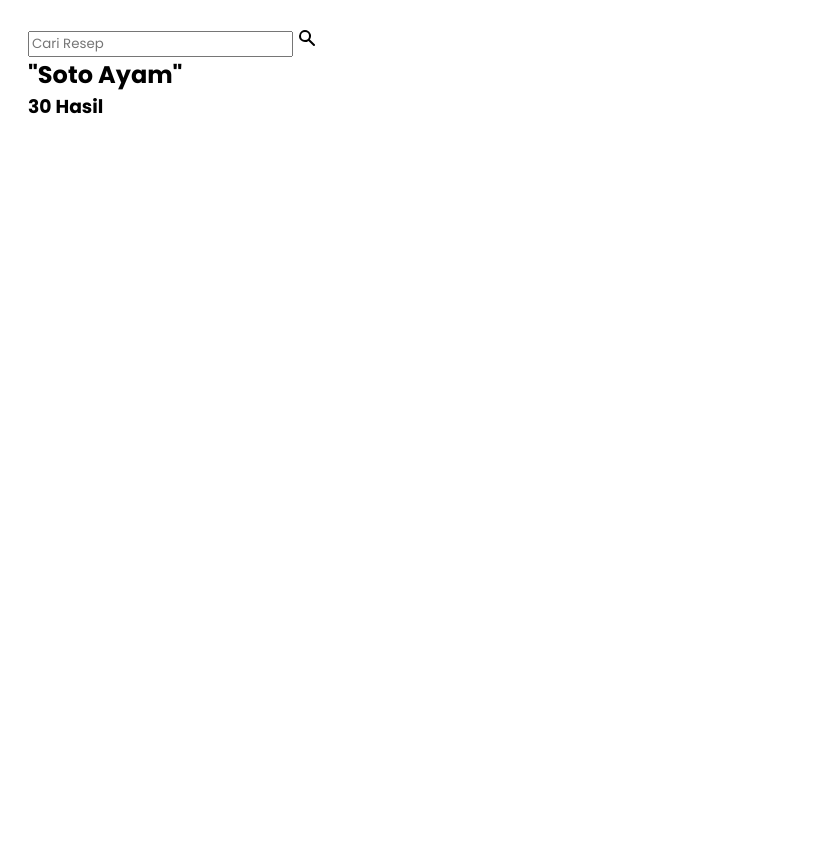
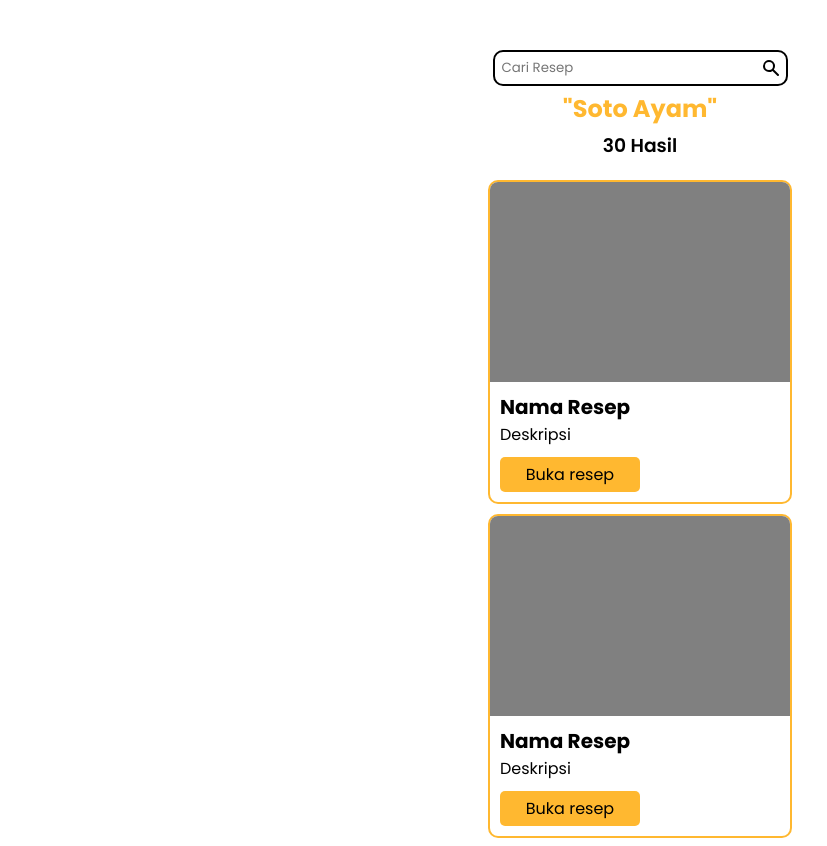
Before and after one commit to Aqshola/dicoding-resep-submission, a website built with webpack: page src/pages/search.html in a window 1280 px wide. Shown: the whole page, without its empty margins (0-827 px from the left). Before the commit the page ends 800 px from the top, so only its background shows below. Built offline with nearby package versions, Linux system fonts and the light colour scheme.

Commit message:
create search page

```diff
--- a/src/pages/search.html
+++ b/src/pages/search.html
@@ -29,7 +29,8 @@
       <h3>30 Hasil</h3>
     </section>
     <section id="result-box">
-      <div></div>
+      <recipe-card></recipe-card>
+      <recipe-card></recipe-card>
     </section>
   </body>
 </html>
--- a/src/script/components/home/recomen.js
+++ b/src/script/components/home/recomen.js
@@ -11,14 +11,7 @@ class recom extends HTMLElement {
         <section id="recomendation-recipe">
   <h1 class="title-section">Resep Pilihan</h1>
   <div class="card-container">
-    <div class="card">
-      <div class="picture-recipe"></div>
-      <div class="text-recipe">
-        <h1>Nama Resep</h1>
-        <p>Deskripsi</p>
-        <a href="">Buka resep</a>
-      </div>
-    </div>
+    <recipe-card></recipe-card>
   </div>
 </section>`;
   }
--- /dev/null
+++ b/src/script/components/utils/card.js
@@ -0,0 +1,22 @@
+class card extends HTMLElement {
+  constructor() {
+    super();
+  }
+  connectedCallback() {
+    this.render();
+  }
+
+  render() {
+    this.innerHTML = `
+    <div class="card">
+      <div class="picture-recipe"></div>
+      <div class="text-recipe">
+        <h1>Nama Resep</h1>
+        <p>Deskripsi</p>
+        <a href="">Buka resep</a>
+      </div>
+    </div>`;
+  }
+}
+
+export default customElements.define('recipe-card', card);
--- a/src/script/index.js
+++ b/src/script/index.js
@@ -1,4 +1,5 @@
 import '../styles/style.scss';
 import './components/home/header';
 import './components/home/recomen';
+import './components/utils/card';
 console.log('halo');
--- a/src/styles/home.scss
+++ b/src/styles/home.scss
@@ -50,36 +50,3 @@
   text-align: center;
   font-weight: 500;
 }
-
-.card {
-  border: 2px solid #ffb830;
-  border-radius: 10px;
-  overflow: hidden;
-  width: 300px;
-  margin: auto;
-
-  .picture-recipe {
-    width: 300px;
-    height: 200px;
-    display: block;
-    background-color: gray;
-  }
-  .text-recipe {
-    display: flex;
-    flex-direction: column;
-    padding: 10px;
-    h1 {
-      text-align: left !important;
-      font-size: 20px;
-    }
-    a {
-      margin-top: 10px;
-      padding: 5px 20px;
-      width: 100px;
-      text-align: center;
-      border-radius: 5px;
-      background-color: #ffb830;
-      color: black;
-    }
-  }
-}
--- a/src/styles/search.scss
+++ b/src/styles/search.scss
@@ -0,0 +1,31 @@
+#header-search {
+  display: flex;
+  flex-direction: column;
+  align-items: center;
+  gap: 5px;
+  margin-top: 30px;
+  .search-box {
+    border: 2px solid black;
+    margin: auto;
+    display: flex;
+    align-items: center;
+    padding: 5px;
+    border-radius: 10px;
+
+    input {
+      border: none;
+    }
+  }
+  h1 {
+    color: #ffb830;
+  }
+  h3 {
+    font-weight: 600;
+  }
+}
+
+#result-box {
+  display: flex;
+  flex-direction: column;
+  gap: 10px;
+}
--- a/src/styles/style.scss
+++ b/src/styles/style.scss
@@ -1,5 +1,6 @@
 @import url('https://fonts.googleapis.com/css2?family=Poppins:ital,wght@0,100;0,200;0,300;0,400;0,500;0,600;0,700;0,800;0,900;1,100;1,200;1,300;1,400;1,500;1,600;1,700;1,800&display=swap');
 @import './home.scss';
+@import './search.scss';
 
 * {
   font-family: 'Poppins', sans-serif !important;
@@ -25,3 +26,36 @@ div {
 .primary-color {
   color: #ffb830 !important;
 }
+
+.card {
+  border: 2px solid #ffb830;
+  border-radius: 10px;
+  overflow: hidden;
+  width: 300px;
+  margin: auto;
+
+  .picture-recipe {
+    width: 300px;
+    height: 200px;
+    display: block;
+    background-color: gray;
+  }
+  .text-recipe {
+    display: flex;
+    flex-direction: column;
+    padding: 10px;
+    h1 {
+      text-align: left !important;
+      font-size: 20px;
+    }
+    a {
+      margin-top: 10px;
+      padding: 5px 20px;
+      width: 100px;
+      text-align: center;
+      border-radius: 5px;
+      background-color: #ffb830;
+      color: black;
+    }
+  }
+}
```
